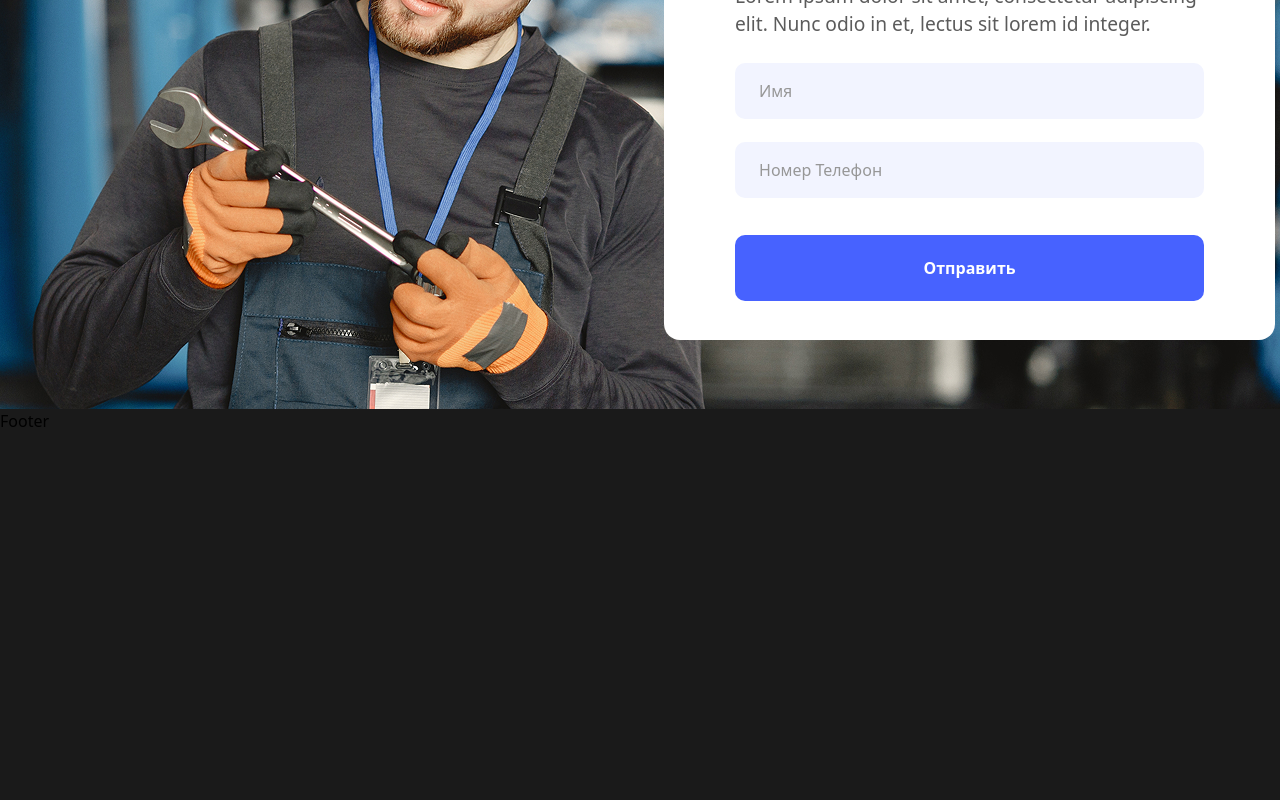
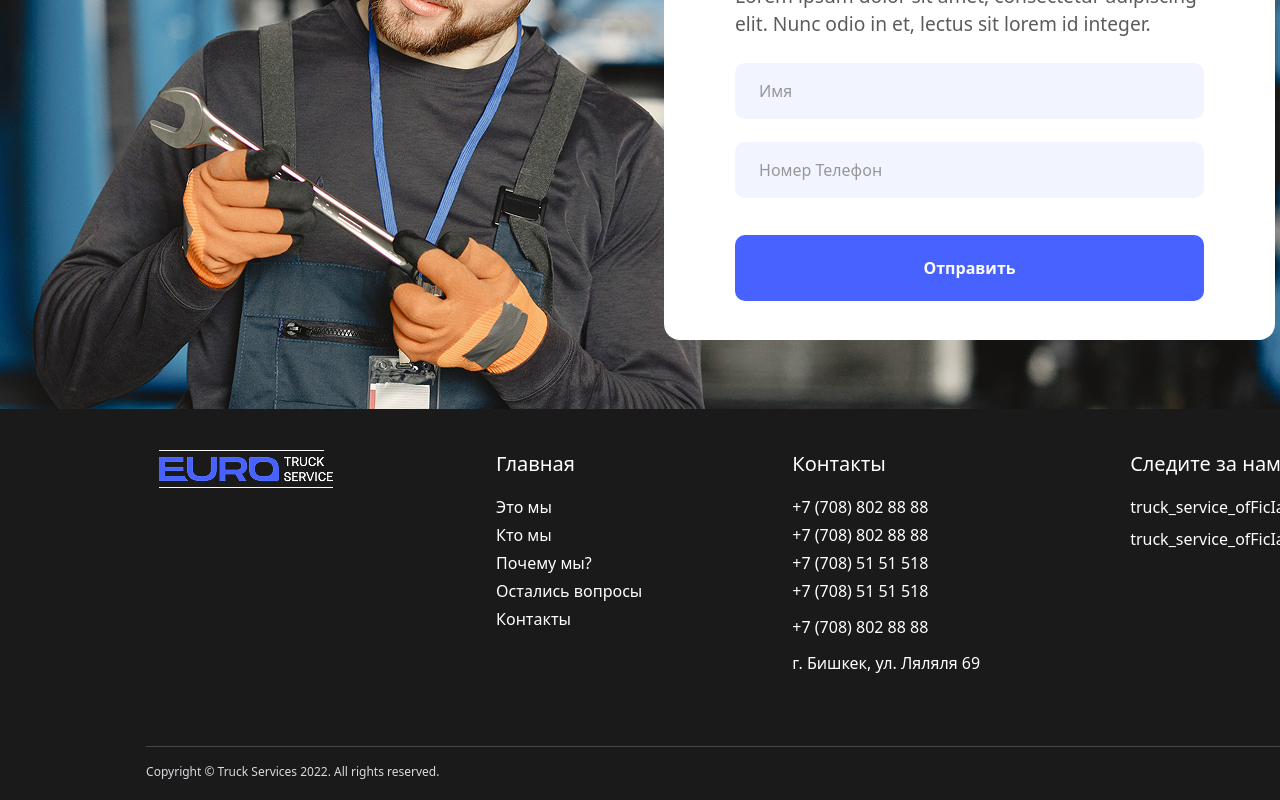
Before and after one commit to jdy8739/git, a React (Vite) app: page / in a window 1280 px wide. Shown: the part 3734-4534 px from the top of the page. Built offline with nearby package versions, Linux system fonts and the light colour scheme.

Commit message:
Footer markup

```diff
--- a/src/components/blocks/Form.tsx
+++ b/src/components/blocks/Form.tsx
@@ -4,7 +4,7 @@ import Input from '../atoms/Input';
 
 const Form = () => {
     return (
-        <section className="h-[42.94rem] relative">
+        <section className="h-[42.94rem] relative overflow-hidden">
             <div>
                 <img src={formBg} alt="formBg" width={'100%'} />
             </div>
--- a/src/components/layouts/Footer.tsx
+++ b/src/components/layouts/Footer.tsx
@@ -1,7 +1,44 @@
+import logo from '../../../public/images/footer-logo.png'
+
 const Footer = () => {
     return (
-        <footer className="h-[391px] bg-[#1A1A1A]">
-            <h1>Footer</h1>
+        <footer className="h-[391px] bg-[#1A1A1A] text-white px-[9.13rem] py-[2.5rem_1.19rem] flex flex-col justify-between">
+            <div className="flex justify-between gap-[0.81rem]">
+                <div>
+                    <img src={logo} alt="logo" />
+                </div>
+                <div className="flex flex-col gap-[1rem]">
+                    <h4 className="text-[1.25rem] font-medium">Главная</h4>
+                    <ul className="flex flex-col gap-[0.25rem]">
+                        <li>Это мы</li>
+                        <li>Кто мы</li>
+                        <li>Почему мы?</li>
+                        <li>Остались вопросы</li>
+                        <li>Контакты</li>
+                    </ul>
+                </div>
+                <div className="flex flex-col gap-[1rem]">
+                    <h4 className="text-[1.25rem] font-medium">Контакты</h4>
+                    <ul className="flex flex-col gap-[0.25rem]">
+                        <li>+7 (708) 802 88 88</li>
+                        <li>+7 (708) 802 88 88</li>
+                        <li>+7 (708) 51 51 518</li>
+                        <li className="mb-[0.5rem]">+7 (708) 51 51 518</li>
+                        <li className="mb-[0.5rem]">+7 (708) 802 88 88</li>
+                        <li>г. Бишкек, ул. Ляляля 69</li>
+                    </ul>
+                </div>
+                <div className="flex flex-col gap-[1rem]">
+                    <h4 className="text-[1.25rem] font-medium">Следите за нами</h4>
+                    <ul className="flex flex-col gap-[0.5rem]">
+                        <li>truck_service_ofFicIaL</li>
+                        <li>truck_service_ofFicIaL</li>
+                    </ul>
+                </div>
+            </div>
+            <div className="pt-[1.25rem]">
+                <p className="text-[#D9DBE1] text-[0.75rem] border-t-[#474747] border-t-[0.7px] pt-[1rem]">Copyright © Truck Services 2022. All rights reserved.</p>
+            </div>
         </footer>
     )
 }
```
Also changed, not shown: public/images/footer-logo.png (added).
